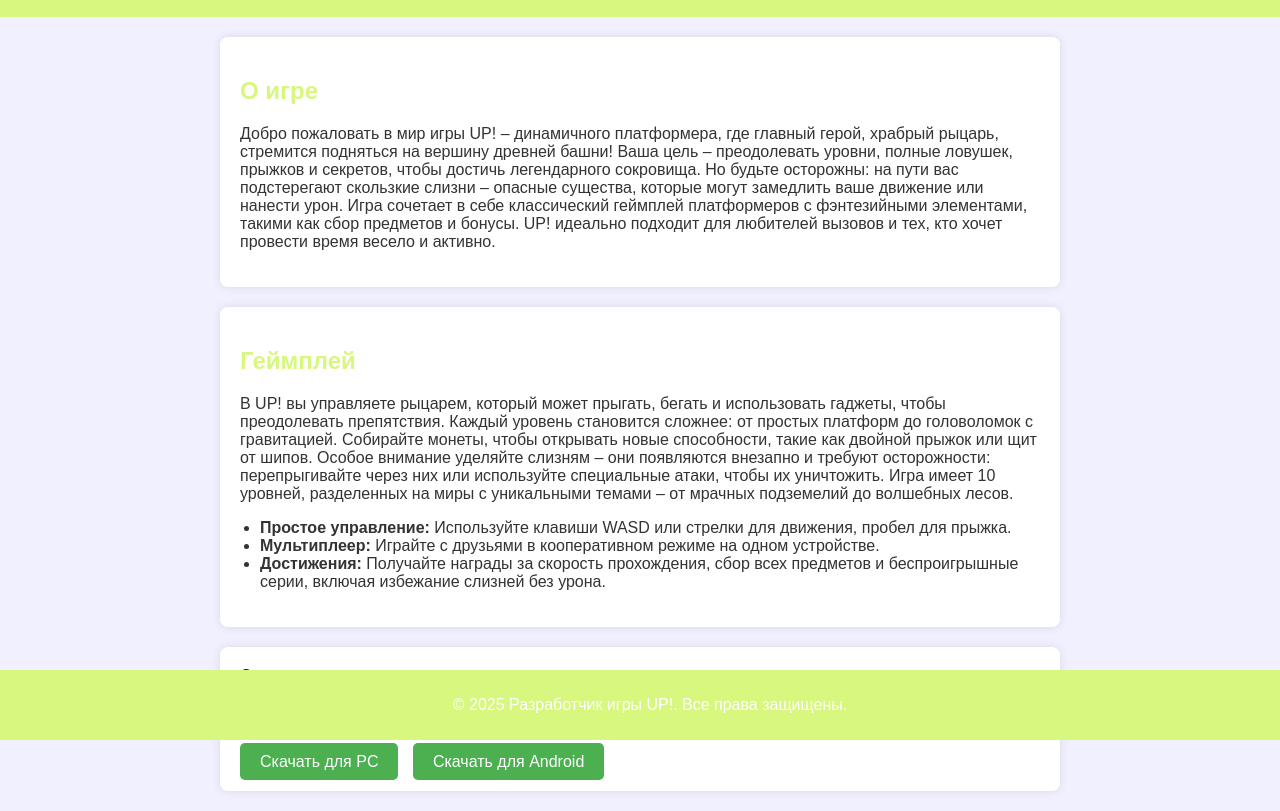
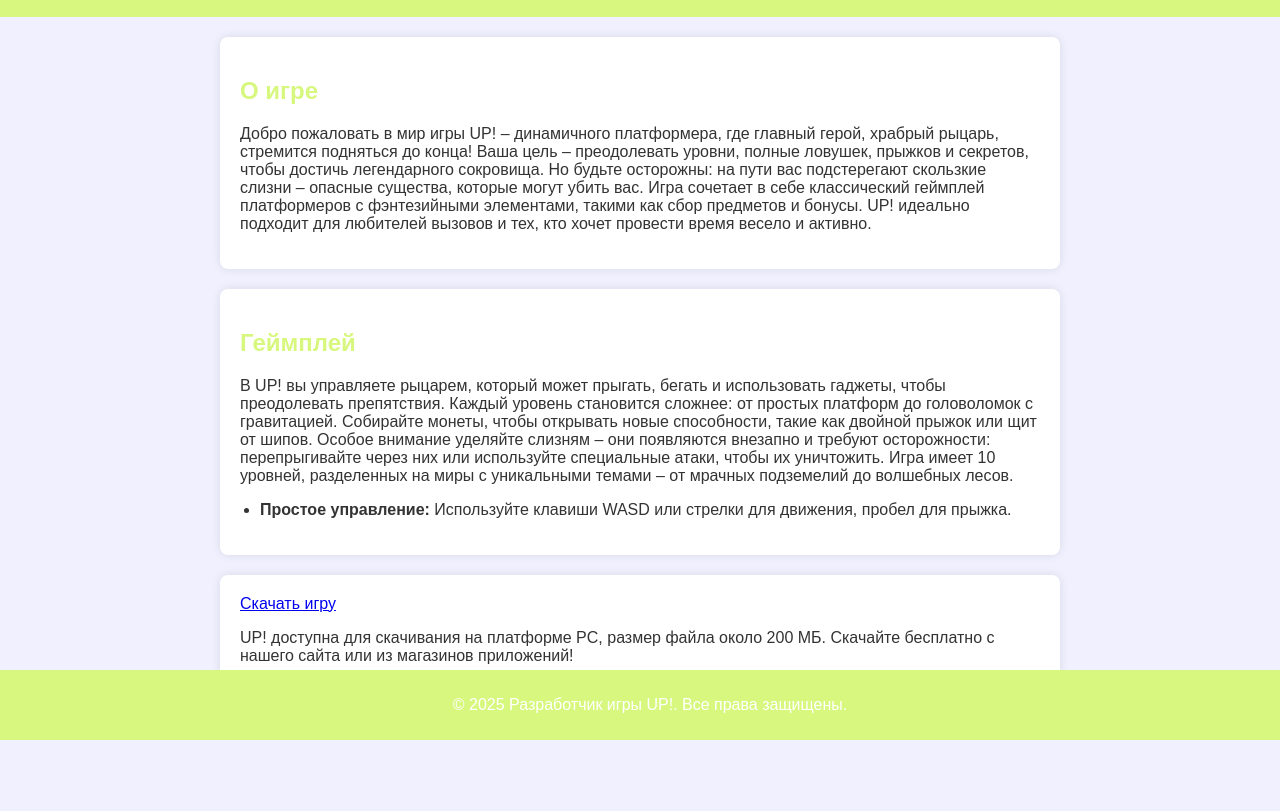
Before and after one commit to 1zzSERGzz1/UP, a plain HTML site: page index.html in a window 1280 px wide. Shown: the part 60-871 px from the top of the page. After the commit the page ends 800 px from the top, so only its background shows below. Drawn offline with Linux system fonts and the light colour scheme.

Commit message:
Update index.html

```diff
--- a/index.html
+++ b/index.html
@@ -60,7 +60,7 @@
 
     <section id="about">
         <h2>О игре</h2>
-        <p>Добро пожаловать в мир игры UP! – динамичного платформера, где главный герой, храбрый рыцарь, стремится подняться на вершину древней башни! Ваша цель – преодолевать уровни, полные ловушек, прыжков и секретов, чтобы достичь легендарного сокровища. Но будьте осторожны: на пути вас подстерегают скользкие слизни – опасные существа, которые могут замедлить ваше движение или нанести урон. Игра сочетает в себе классический геймплей платформеров с фэнтезийными элементами, такими как сбор предметов и бонусы. UP! идеально подходит для любителей вызовов и тех, кто хочет провести время весело и активно.</p>
+        <p>Добро пожаловать в мир игры UP! – динамичного платформера, где главный герой, храбрый рыцарь, стремится подняться до конца! Ваша цель – преодолевать уровни, полные ловушек, прыжков и секретов, чтобы достичь легендарного сокровища. Но будьте осторожны: на пути вас подстерегают скользкие слизни – опасные существа, которые могут убить вас. Игра сочетает в себе классический геймплей платформеров с фэнтезийными элементами, такими как сбор предметов и бонусы. UP! идеально подходит для любителей вызовов и тех, кто хочет провести время весело и активно.</p>
     </section>
 
     <section id="gameplay">
@@ -68,8 +68,6 @@
         <p>В UP! вы управляете рыцарем, который может прыгать, бегать и использовать гаджеты, чтобы преодолевать препятствия. Каждый уровень становится сложнее: от простых платформ до головоломок с гравитацией. Собирайте монеты, чтобы открывать новые способности, такие как двойной прыжок или щит от шипов. Особое внимание уделяйте слизням – они появляются внезапно и требуют осторожности: перепрыгивайте через них или используйте специальные атаки, чтобы их уничтожить. Игра имеет 10 уровней, разделенных на миры с уникальными темами – от мрачных подземелий до волшебных лесов.</p>
         <ul>
             <li><strong>Простое управление:</strong> Используйте клавиши WASD или стрелки для движения, пробел для прыжка.</li>
-            <li><strong>Мультиплеер:</strong> Играйте с друзьями в кооперативном режиме на одном устройстве.</li>
-            <li><strong>Достижения:</strong> Получайте награды за скорость прохождения, сбор всех предметов и беспроигрышные серии, включая избежание слизней без урона.</li>
         </ul>
     </section>
 
```
